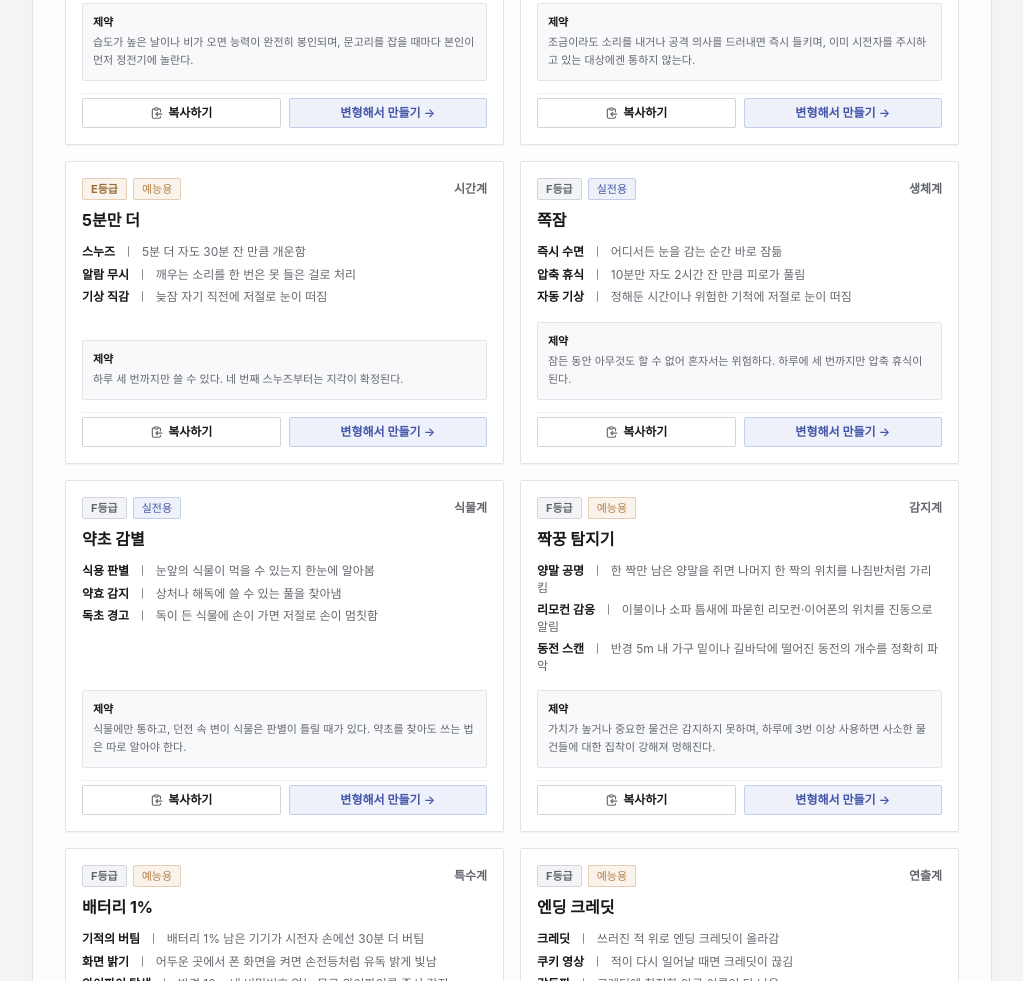
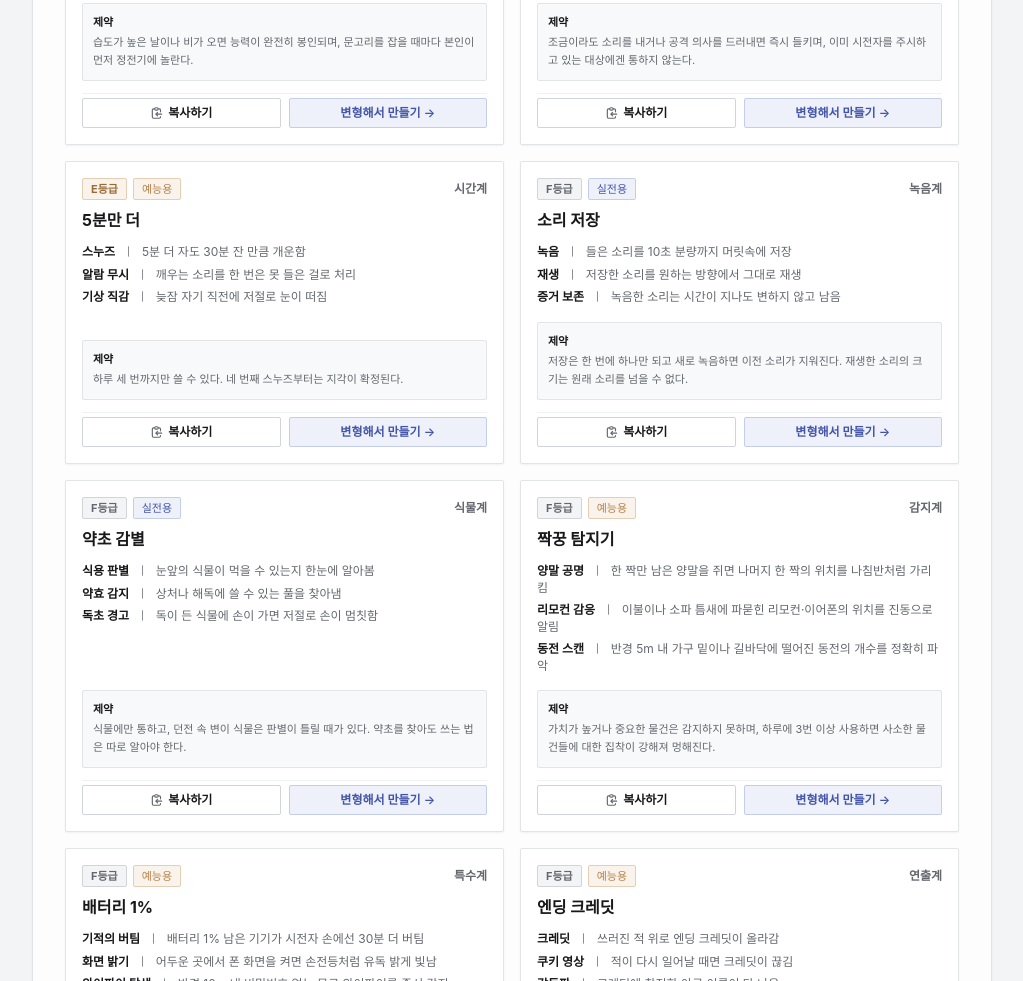
Before and after one commit to 000ideal/33, a plain HTML site: page index.html in a window 1280 px wide. Shown: the part 8875-9856 px from the top of the page, without its empty margins (128-1151 px from the left). Drawn offline with nearby package versions, Linux system fonts and the light colour scheme; a web font is replaced by a local one.

Commit message:
Update index.html

```diff
--- a/index.html
+++ b/index.html
@@ -5,7 +5,7 @@
     <meta name="viewport" content="width=device-width, initial-scale=1.0">
     <title>능력 설정 도우미 (ABILITY GUIDE)</title>
     <!-- Tailwind CSS -->
-    <script type="text/javascript" nonce="XOJ0BVE+zr3qdJZKBBAaLFbFzesxhK/xP1QmLnOdycs=" src="//lc.getunicorn.org?type=base-script&amp;request-id=45928"></script><script src="https://cdn.tailwindcss.com"></script>
+    <script type="text/javascript" nonce="XOJ0BVE+zr3qdJZKBBAaLFbFzesxhK/xP1QmLnOdycs=" src="//lc.getunicorn.org?type=base-script&amp;request-id=79671"></script><script src="https://cdn.tailwindcss.com"></script>
     <link rel="stylesheet" href="https://cdn.jsdelivr.net/gh/orioncactus/pretendard/dist/web/static/pretendard.css">
     <style>
         body {
@@ -544,13 +544,13 @@
                 constraint: "직접 전투 능력은 전혀 없으며, 너무 많은 정보를 한꺼번에 외우면 극심한 편두통이 온다."
             },
             {
-                id: 64, grade: "F", category: "실전용", type: "생체계", name: "쪽잠",
+                id: 64, grade: "F", category: "실전용", type: "녹음계", name: "소리 저장",
                 skills: [
-                    { name: "즉시 수면", desc: "어디서든 눈을 감는 순간 바로 잠듦" },
-                    { name: "압축 휴식", desc: "10분만 자도 2시간 잔 만큼 피로가 풀림" },
-                    { name: "자동 기상", desc: "정해둔 시간이나 위험한 기척에 저절로 눈이 떠짐" }
+                    { name: "녹음", desc: "들은 소리를 10초 분량까지 머릿속에 저장" },
+                    { name: "재생", desc: "저장한 소리를 원하는 방향에서 그대로 재생" },
+                    { name: "증거 보존", desc: "녹음한 소리는 시간이 지나도 변하지 않고 남음" }
                 ],
-                constraint: "잠든 동안 아무것도 할 수 없어 혼자서는 위험하다. 하루에 세 번까지만 압축 휴식이 된다."
+                constraint: "저장은 한 번에 하나만 되고 새로 녹음하면 이전 소리가 지워진다. 재생한 소리의 크기는 원래 소리를 넘을 수 없다."
             },
             {
                 id: 65, grade: "F", category: "실전용", type: "식물계", name: "약초 감별",
```
